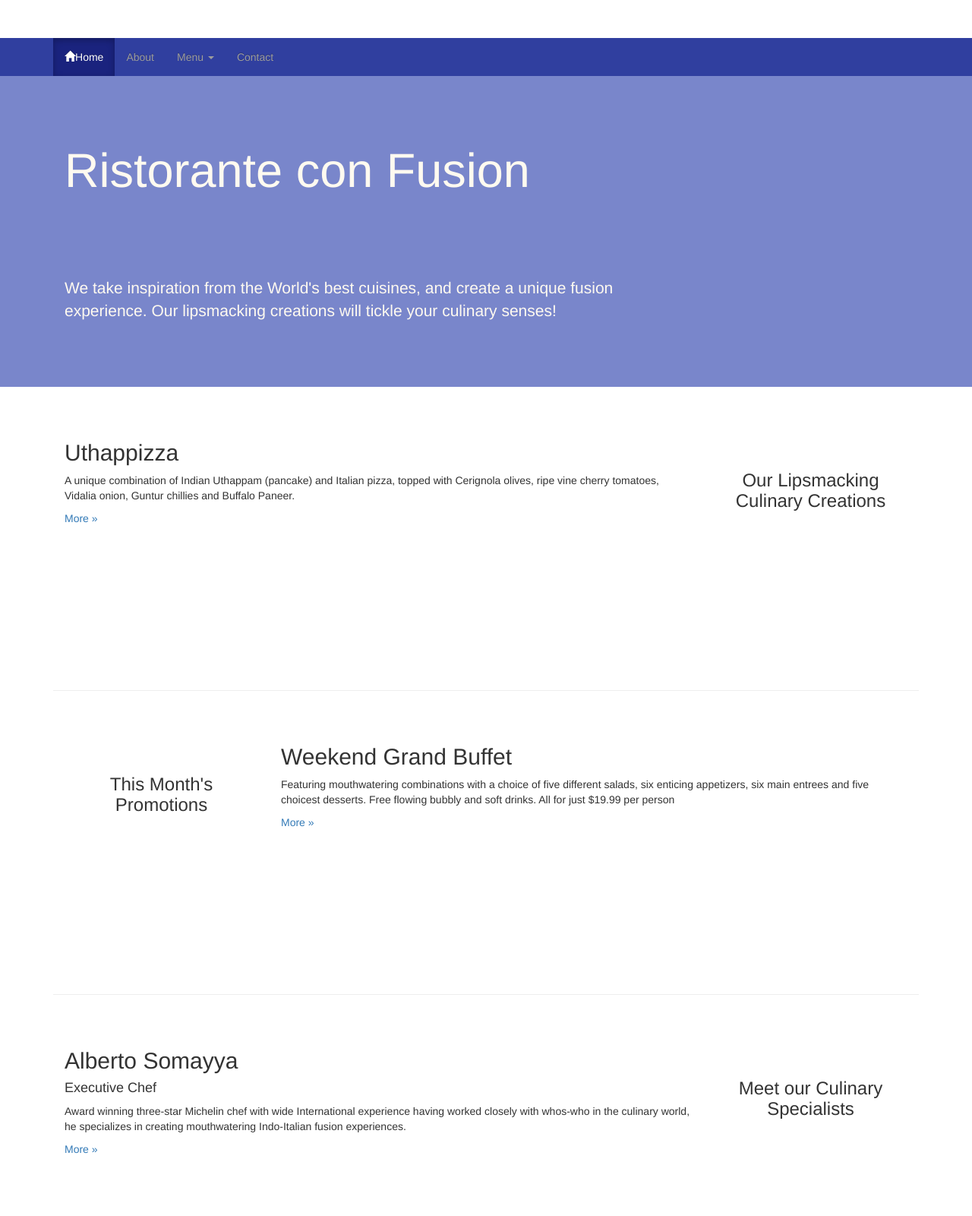
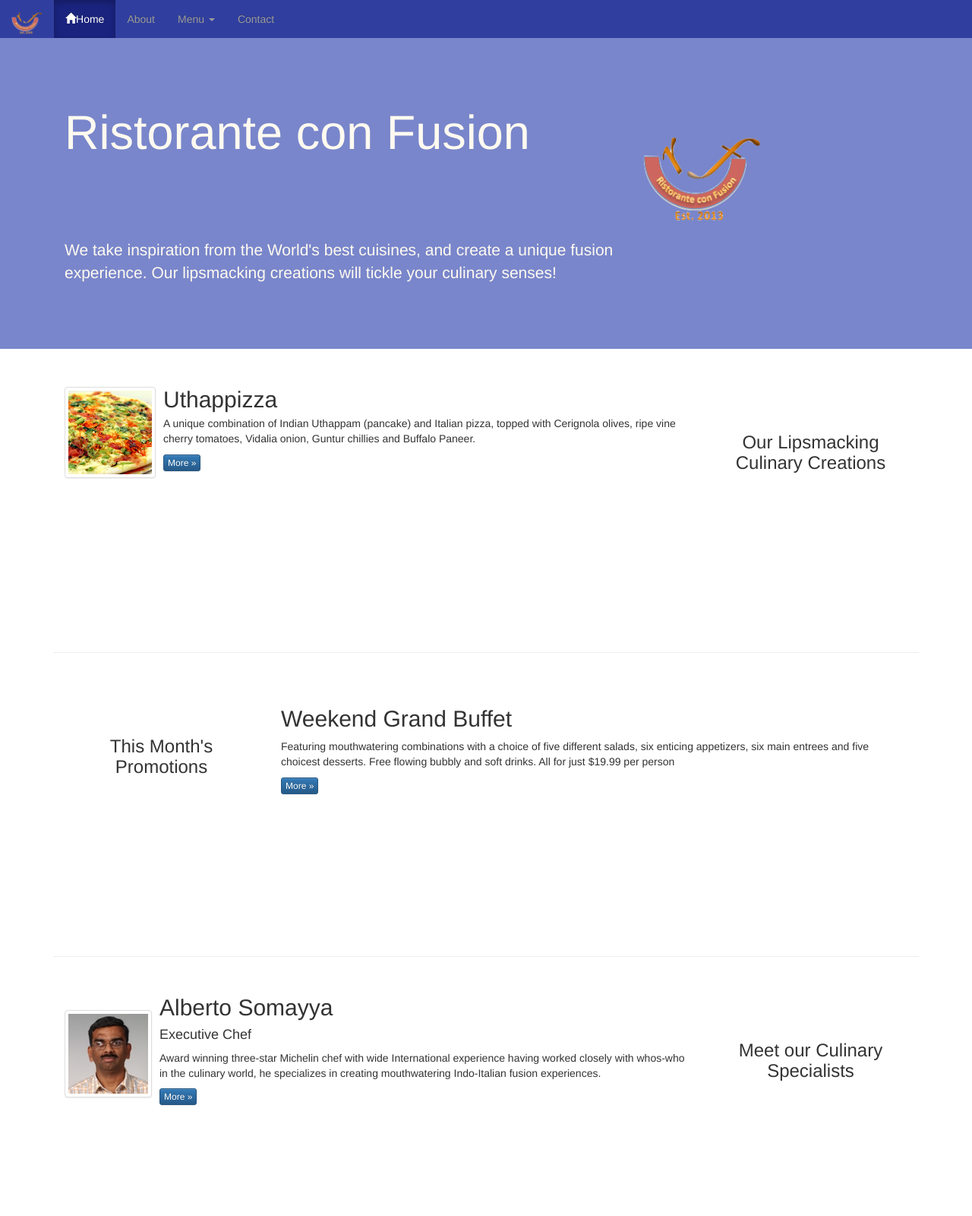
Before and after one commit to renzherl/Javascript_TheDefinitiveGuide, a plain HTML site: page Homework_5_Bootstrap/index.html in a window 1280 px wide. Shown: the top 1600 px of the page at 76% size. Drawn offline with nearby package versions, Linux system fonts and the light colour scheme.

Commit message:
add image

```diff
--- a/Homework_5_Bootstrap/css/mystyles.css
+++ b/Homework_5_Bootstrap/css/mystyles.css
@@ -30,7 +30,7 @@ address{
 }
 
 body{
-    padding:50px 0px 0px 0px;
+    padding:0px 0px 0px 0px;
     z-index:0;
 }
 
--- a/Homework_5_Bootstrap/index.html
+++ b/Homework_5_Bootstrap/index.html
@@ -18,6 +18,16 @@
 
 <body>
     <nav class="nav navbar-inverse navbar-static-top" role="navigation">
+        <div class="navbar-header">
+            <button type="button" class="navbar-toggle collapsed" data-toggle="collapse" data-target="#navbar" aria-expanded="false"
+                aria-controls="navbar">
+                    <span class="sr-only">Toggle navigation</span>
+                    <span class="icon-bar"></span>
+                    <span class="icon-bar"></span>
+                    <span class="icon-bar"></span>
+                </button>
+            <a class="navbar-brand" href="#"><img src="img/logo.png" height=30 width=41></a>
+        </div>
         <div class="container">
             <ul class="nav navbar-nav">
                 <li class="active"><a href="#"><span class="glyphicon glyphicon-home" aria-hidden="true"></span>Home</a></li>
@@ -53,7 +63,9 @@
                     <p>We take inspiration from the World's best cuisines, and create a unique fusion experience. Our lipsmacking
                         creations will tickle your culinary senses!</p>
                 </div>
-                <div class="col-xs-12 col-sm-4">
+                <div class="col-xs-12 col-sm-2">
+                    <p style="padding:20px"></p>
+                    <img src="img/logo.png" class="img-responsive">
                 </div>
             </div>
         </div>
@@ -66,10 +78,19 @@
                 <h3 align=center>Our Lipsmacking Culinary Creations</h3>
             </div>
             <div class="col-xs-12 col-sm-9 col-sm-pull-3">
-                <h2>Uthappizza</h2>
-                <p>A unique combination of Indian Uthappam (pancake) and Italian pizza, topped with Cerignola olives, ripe vine
-                    cherry tomatoes, Vidalia onion, Guntur chillies and Buffalo Paneer.</p>
-                <p><a href="#">More &raquo;</a></p>
+                <div class="media">
+                    <div class="media-left media-middle">
+                        <a href="#">
+                            <img class="media-object img-thumbnail" src="img/uthappizza.png" alt="Uthappizza">
+                        </a>
+                    </div>
+                    <div class="media-body">
+                        <h2 class="media-heading">Uthappizza</h2>
+                        <p>A unique combination of Indian Uthappam (pancake) and Italian pizza, topped with Cerignola olives,
+                            ripe vine cherry tomatoes, Vidalia onion, Guntur chillies and Buffalo Paneer.</p>
+                        <p><a class="btn btn-primary btn-xs" href="#">More &raquo;</a></p>
+                    </div>
+                </div>
             </div>
         </div>
 
@@ -84,7 +105,7 @@
                 <p>Featuring mouthwatering combinations with a choice of five different salads, six enticing appetizers, six
                     main entrees and five choicest desserts. Free flowing bubbly and soft drinks. All for just $19.99 per
                     person </p>
-                <p><a href="#">More &raquo;</a></p>
+                <p><a class="btn btn-primary btn-xs" href="#">More &raquo;</a></p>
             </div>
         </div>
 
@@ -94,11 +115,22 @@
                 <h3 align=center>Meet our Culinary Specialists</h3>
             </div>
             <div class="col-xs-12 col-sm-9 col-sm-pull-3">
-                <h2>Alberto Somayya</h2>
-                <h4>Executive Chef</h4>
-                <p>Award winning three-star Michelin chef with wide International experience having worked closely with whos-who
-                    in the culinary world, he specializes in creating mouthwatering Indo-Italian fusion experiences. </p>
-                <p><a href="#">More &raquo;</a></p>
+                <div class="media">
+                    <div class="media-left media-middle">
+                        <a href="#">
+                            <img class="media-object img-thumbnail" src="img/alberto.png" alt="Alberto Somayya">
+                        </a>
+                    </div>
+                    <div class="media-body">
+                        <h2 class="media-heading">Alberto Somayya</h2>
+                        <h4>Executive Chef</h4>
+                        <p>Award winning three-star Michelin chef with wide International experience having worked closely with
+                            whos-who in the culinary world, he specializes in creating mouthwatering Indo-Italian fusion
+                            experiences.
+                        </p>
+                        <p><a class="btn btn-primary btn-xs" href="#">More &raquo;</a></p>
+                    </div>
+                </div>
             </div>
         </div>
     </div>
```
Also changed, not shown: Homework_5_Bootstrap/aboutus.html (+1 -1 lines), Homework_5_Bootstrap/contactus.html (+1 -1 lines), Homework_5_Bootstrap/img/alberto.png (added), Homework_5_Bootstrap/img/buffet.png (added), Homework_5_Bootstrap/img/logo.png (added), Homework_5_Bootstrap/img/uthappizza.png (added).
